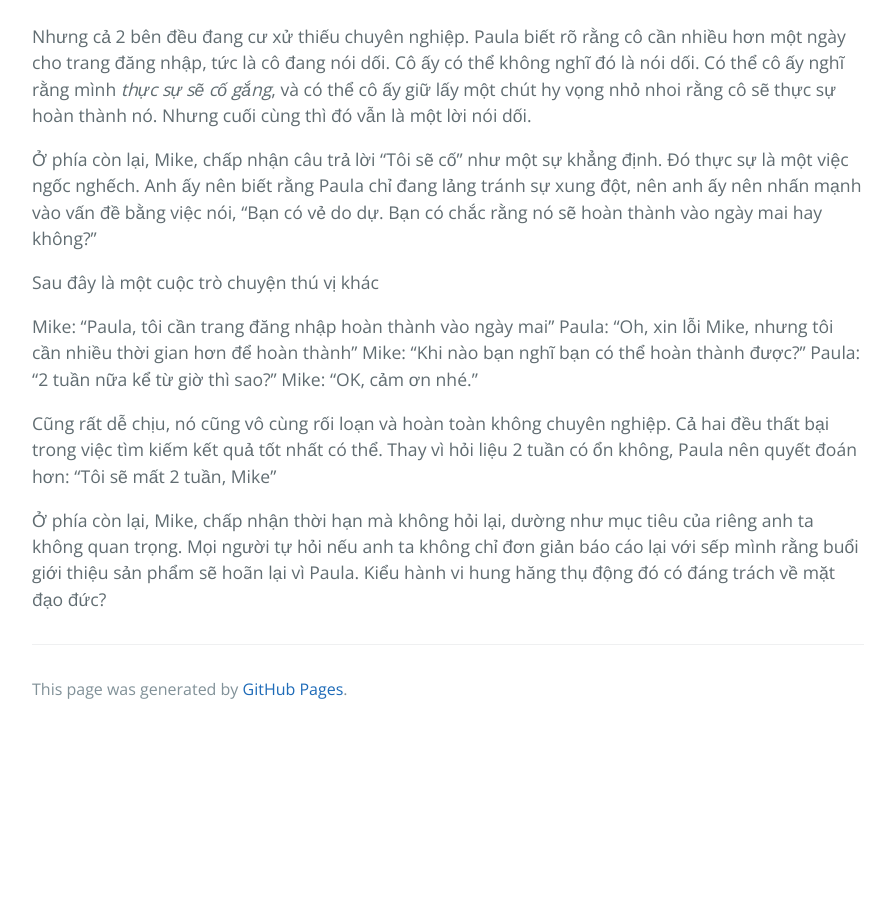
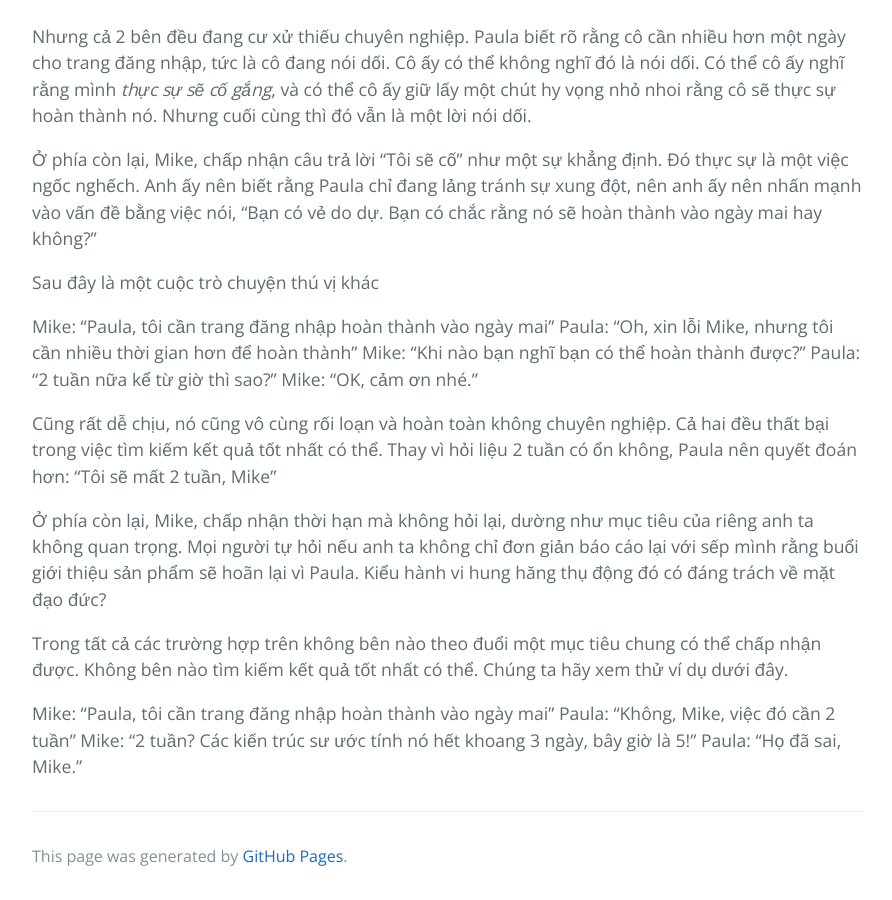
Before and after one commit to HaiBV/haibv.github.io, a Jekyll site: the page built from clean-coder/chapter-2-saying-no.md, in a window 1280 px wide and 900 px high, scrolled down 3362 px. Shown: the whole window, without its empty margins (192-1084 px from the left). Built offline with Jekyll 4.4.1, drawn with Linux system fonts in a browser that asks for light colours; our own code applies the rules of GitHub Pages for plain Markdown files; before the commit the page ends 4095 px from its top, so only the background shows below that.

Commit message:
Update The Clean Coder - Chapter 2 Saying No

```diff
--- a/clean-coder/chapter-2-saying-no.md
+++ b/clean-coder/chapter-2-saying-no.md
@@ -91,3 +91,10 @@ Mike: "OK, cảm ơn nhé."
 Cũng rất dễ chịu, nó cũng vô cùng rối loạn và hoàn toàn không chuyên nghiệp. Cả hai đều thất bại trong việc tìm kiếm kết quả tốt nhất có thể. Thay vì hỏi liệu 2 tuần có ổn không, Paula nên quyết đoán hơn: "Tôi sẽ mất 2 tuần, Mike"
 
 Ở phía còn lại, Mike, chấp nhận thời hạn mà không hỏi lại, dường như mục tiêu của riêng anh ta không quan trọng. Mọi người tự hỏi nếu anh ta không chỉ đơn giản báo cáo lại với sếp mình rằng buổi giới thiệu sản phẩm sẽ hoãn lại vì Paula. Kiểu hành vi hung hăng thụ động đó có đáng trách về mặt đạo đức?
+
+Trong tất cả các trường hợp trên không bên nào theo đuổi một mục tiêu chung có thể chấp nhận được. Không bên nào tìm kiếm kết quả tốt nhất có thể. Chúng ta hãy xem thử ví dụ dưới đây.
+
+Mike: "Paula, tôi cần trang đăng nhập hoàn thành vào ngày mai"
+Paula: "Không, Mike, việc đó cần 2 tuần"
+Mike: "2 tuần? Các kiến trúc sư ước tính nó hết khoang 3 ngày, bây giờ là 5!"
+Paula: "Họ đã sai, Mike."
```
